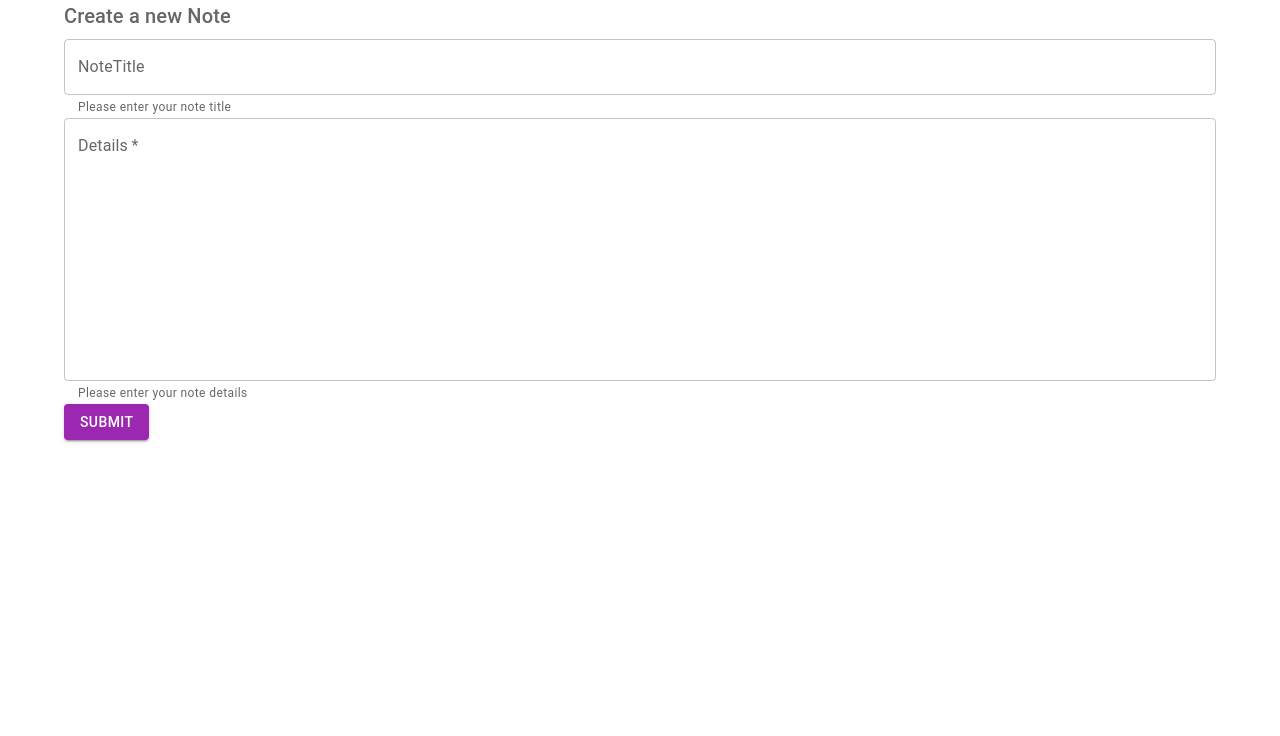
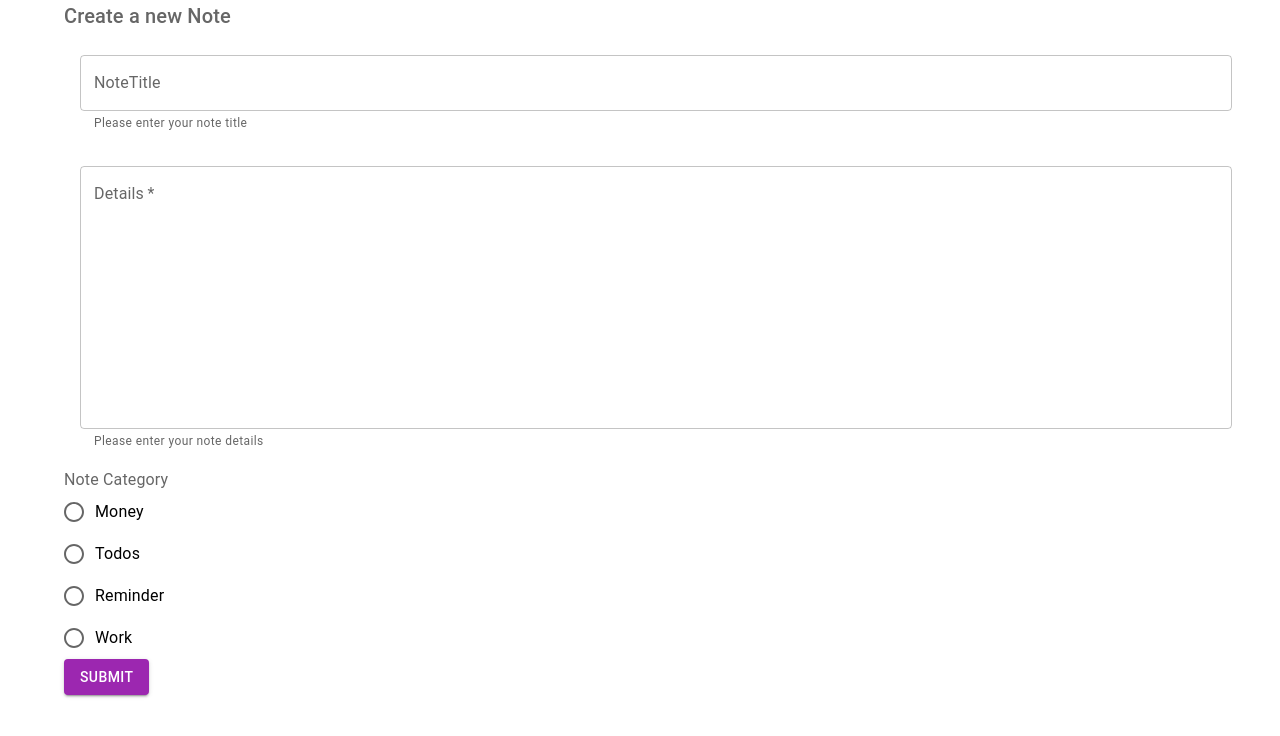
Before and after one commit to kareemmonsur/notie, a React (Create React App) app: page /create in a window 1280 px wide. Shown: the top 736 px of the page. Built offline with nearby package versions, Linux system fonts and the light colour scheme.

Commit message:
radio buttons added

```diff
--- a/src/pages/Create.js
+++ b/src/pages/Create.js
@@ -1,9 +1,6 @@
 import React from 'react'
 import { TextField, Typography, Box } from '@mui/material'
-import { Button } from '@mui/material'
-import { Container } from '@mui/material'
-
-
+import { Button, Container, FormControl, FormLabel, RadioGroup, FormControlLabel, Radio } from '@mui/material'
 
 
 function Create() {
@@ -18,7 +15,9 @@ function Create() {
           Create a new Note
       </Typography>
 
-      <Box noValidate autoComplete='off' component= 'form'>
+      <Box noValidate autoComplete='off' component= 'form'  sx={{
+        '& .MuiTextField-root': { m: 2},
+      }}>
         <TextField
           label="NoteTitle"
           variant="outlined"
@@ -36,10 +35,21 @@ function Create() {
           rows={'10'}
         />
 
+      <FormControl>
+        <FormLabel id="demo-radio-buttons-group-label">Note Category</FormLabel>
+        <RadioGroup
+          aria-labelledby="demo-radio-buttons-group-label"
+          defaultValue="female"
+          name="radio-buttons-group"
+        >
+          <FormControlLabel value="Money" control={<Radio />} label="Money" />
+          <FormControlLabel value="Todos" control={<Radio />} label="Todos" />
+          <FormControlLabel value="Reminder" control={<Radio />} label="Reminder" />
+          <FormControlLabel value="Work" control={<Radio />} label="Work" />
+        </RadioGroup>
+      </FormControl>
 
-
-
-      </Box>
+    </Box>
 
 
 
```
